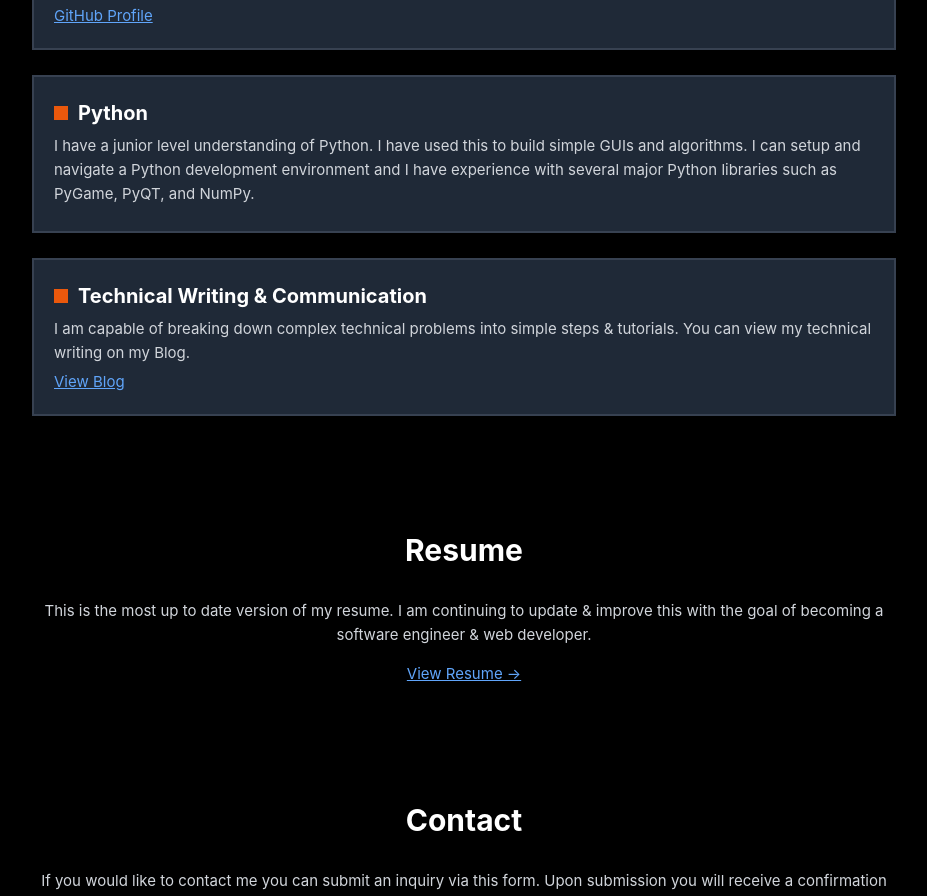
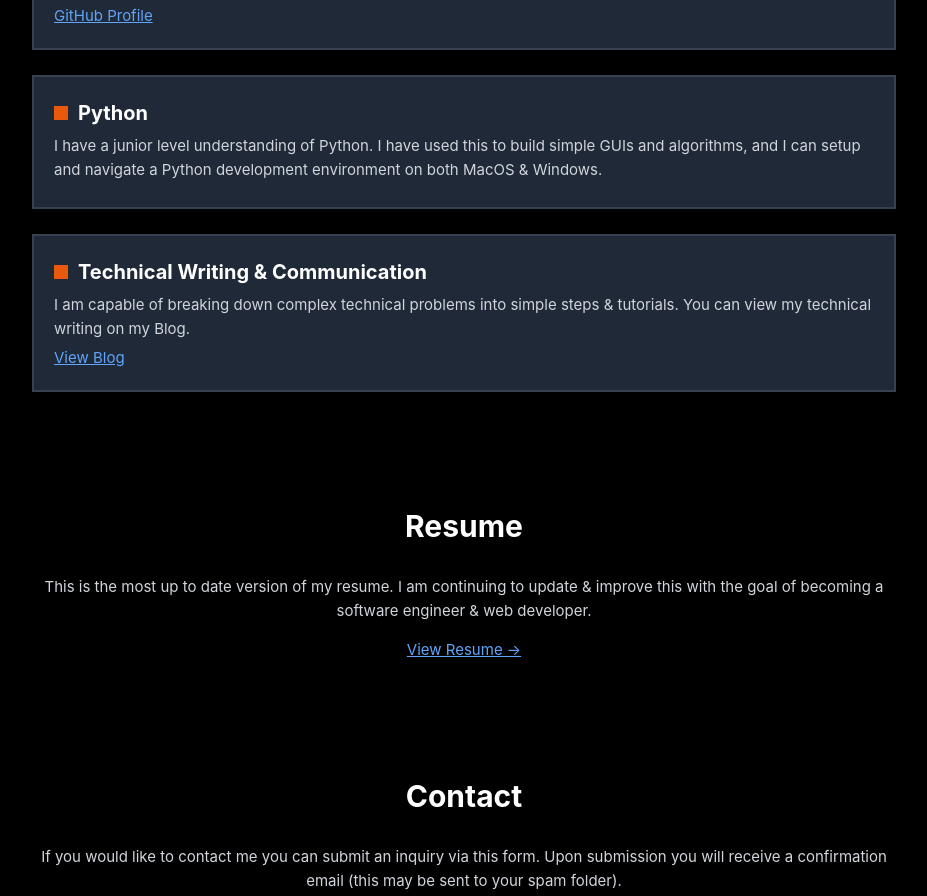
Before and after one commit to Cloudinnovates/gavinshr.com, a React (Create React App) app: page / in a window 1280 px wide. Shown: the part 2380-3276 px from the top of the page, without its empty margins (176-1103 px from the left). Built offline with nearby package versions, Linux system fonts and the light colour scheme; some icons are missing.

Commit message:
Updating wording on Python data struct

```diff
--- a/src/data.js
+++ b/src/data.js
@@ -110,7 +110,7 @@ export const skills = [
     urlOpensInNewTab: false,
     urlIsNavLink: false,
     urlIsHashLink: false,
-    moreInfo: "I have a junior level understanding of Python. I have used this to build simple GUIs and algorithms. I can setup and navigate a Python development environment and I have experience with several major Python libraries such as PyGame, PyQT, and NumPy.",
+    moreInfo: "I have a junior level understanding of Python. I have used this to build simple GUIs and algorithms, and I can setup and navigate a Python development environment on both MacOS & Windows.",
   },
   {
     skill: "Technical Writing & Communication",
```
Also changed, not shown: 14 other files (tests, documents, lock files or other folders).
